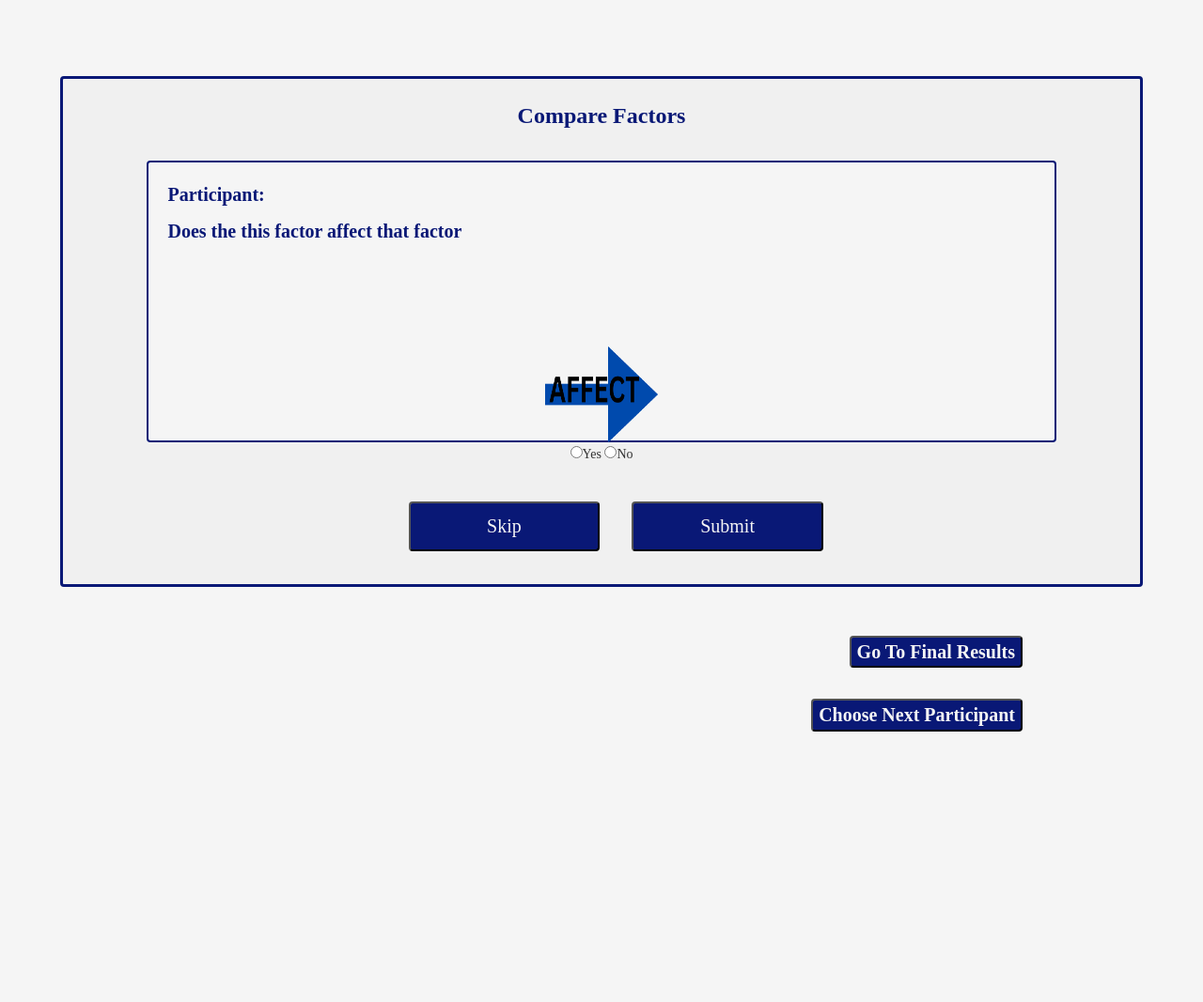
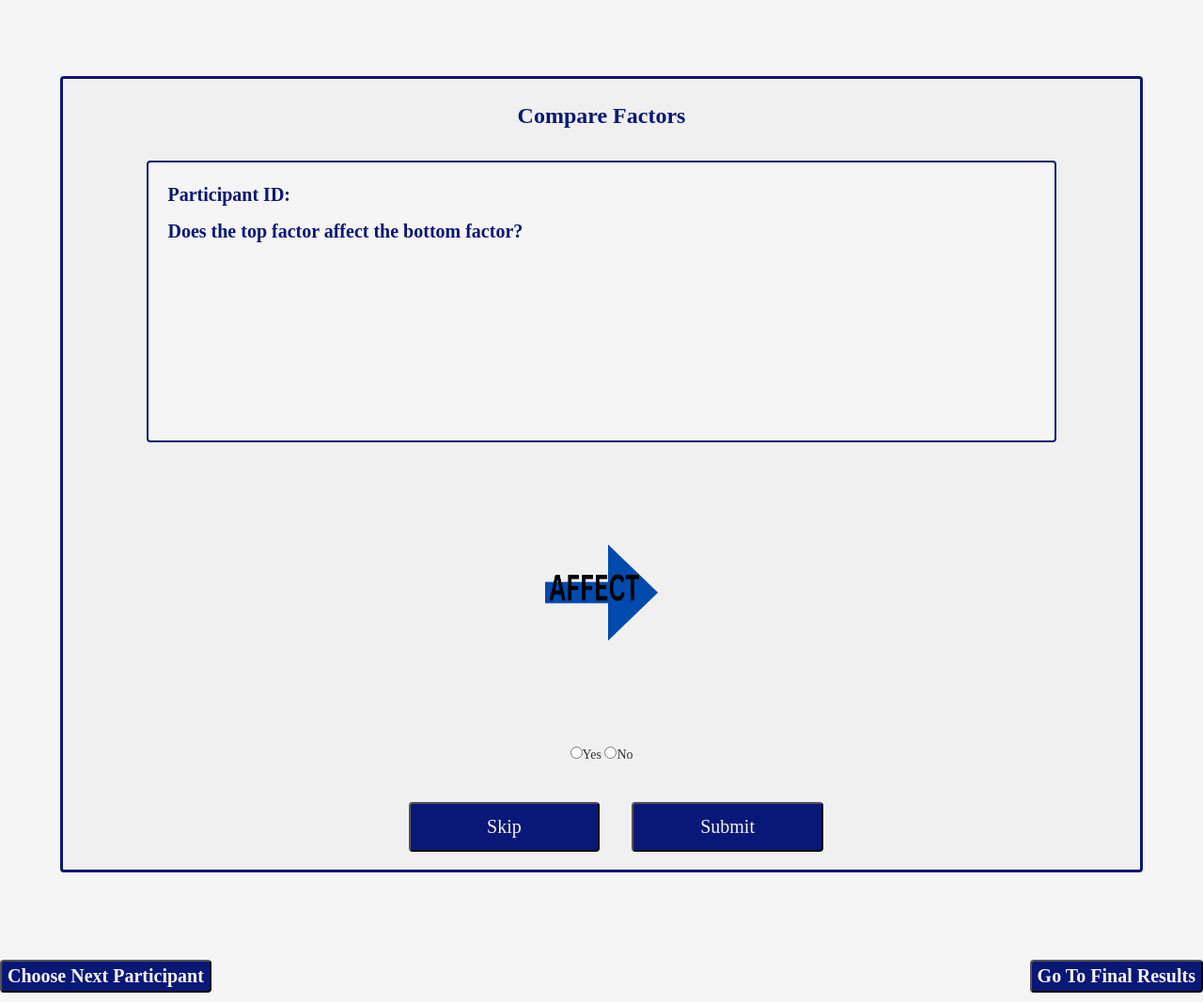
Before and after one commit to VERSO-UVM/Interactive-Management-App, a Flask app: page /insert_rating/1 in a window 1280 px wide. Shown: the part 283-1350 px from the top of the page at 94% size. Before the commit the page ends 1062 px from the top, so only its background shows below. Run offline with Flask 3, Linux system fonts and the light colour scheme; data that the repository does not hold is empty; some libraries are stand-ins or nearby versions.

Commit message:
fixed arrow styling

```diff
--- a/flask_app/static/css/rating.css
+++ b/flask_app/static/css/rating.css
@@ -178,6 +178,7 @@
 
   /* "Go To Participants" button */
   .goToResult {
+    float: right;
     background-color: var(--button_color);
     color: var(--white);
     text-align: center;
@@ -189,6 +190,14 @@
     border-radius: 4px;
   }
 
+  .gTResults-Container-left {
+    float: left;
+  }
+
+  .gTResults-Container-right {
+    float: right;
+  }
+
 
   /* "Go To Participants" button */
   .goToMenu {
@@ -196,7 +205,6 @@
     color: var(--white);
     text-align: left;
     text-decoration: none;
-    padding-top: 0.5%;
     justify-self: end;
     font-size: 20px;
     cursor: pointer;
--- a/flask_app/templates/rating.html
+++ b/flask_app/templates/rating.html
@@ -25,21 +25,22 @@ Ratings Page
         <div class="box">
 
             <div id="part">
-          <p class="IDs">Participant:</p>
+              <p class="IDs">Participant ID:</p>
               <p id="partID" class="IDs">{{person.id}}</p>
+            </div>
 
-
-         <p class="guide">Does the this factor affect that factor</p>
+            <p class="guide">Does the top factor affect the bottom factor?</p>
             </div>
               <p id="fLeading" class="factors"></p>
               <img src="{{ url_for('static', filename='Arrow.png')}}" alt="Influence arrow" height="300" width="200">
               <p id="fFollowing" class="factors"></p>
+            </div>
 
-        </div>
             <form id="myform">
               <input type="radio" name="responseYN" value=1 >Yes</input>
               <input type="radio" name="responseYN" value=0 >No</input>
             </form>
+
             <div class="buttons">
               <!-- Button to Skip-->
               <button class="skip" id="skip">Skip</button>
@@ -48,13 +49,14 @@ Ratings Page
             </div>
         </div>
     </div>
-
-  <div class="gTResults-Container">
-    <p><a href="{{ url_for('resultInfo') }}"><button class="goToResult">Go To Final Results</button></a></p>
   </div>
 
-  <div class="gTResults-Container">
+  <div class="gTResults-Container-left"> <!-- Modified class name -->
     <p><a href="{{ url_for('middleMan') }}"><button class="goToMenu">Choose Next Participant</button></a></p>
+  </div>
+
+  <div class="gTResults-Container-right"> <!-- Modified class name -->
+    <p><a href="{{ url_for('resultInfo') }}"><button class="goToResult">Go To Final Results</button></a></p>
   </div>
 </div>
 
```
Lines whose indentation alone changed are shown as unchanged.
